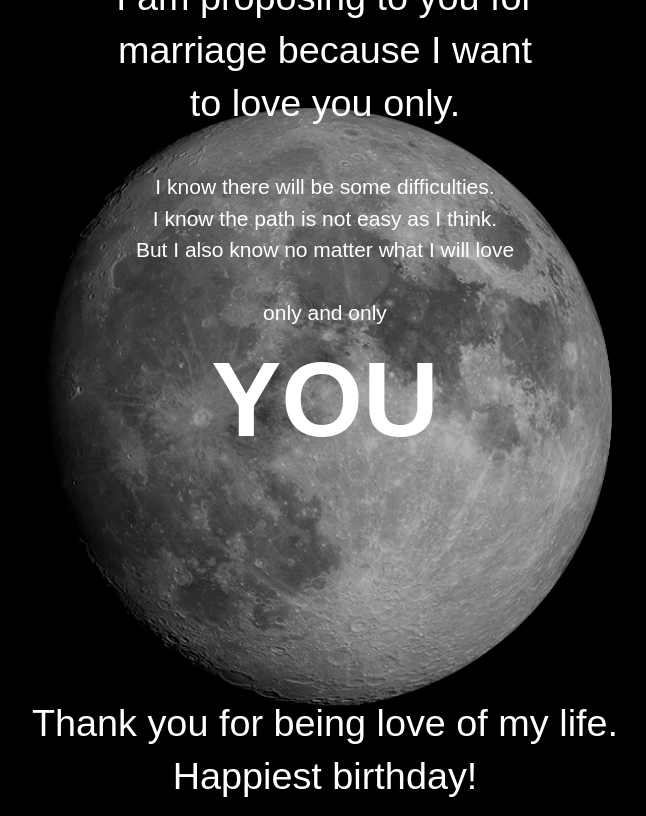
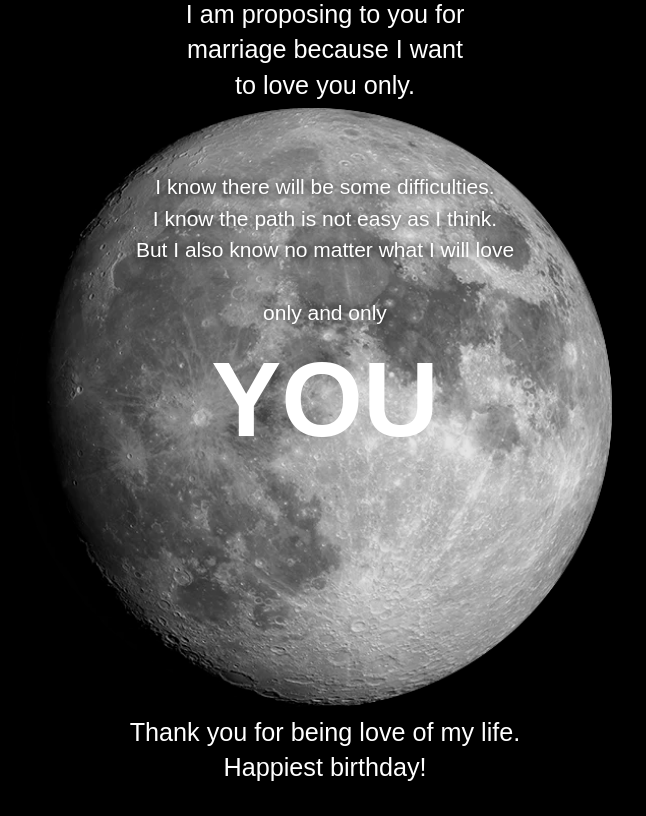
Before and after one commit to quazzart/theressomethingaboutus, a plain HTML site: page index.html in a window 1280 px wide. Both pictures are taken after a click on the element "YES". Shown: the whole page, without its empty margins (315-961 px from the left). Drawn offline with nearby package versions, Linux system fonts and the light colour scheme.

Commit message:
Update main.css

```diff
--- a/main.css
+++ b/main.css
@@ -5,6 +5,7 @@ html, body {
 
 html {
     --moon-size: calc(0.75 * min(100dvw, 100dvh));
+    --space-height: calc(100dvh - var(--moon-size));
     background-color: black;
 
     font-family: Arial, sans-serif;
@@ -40,8 +41,8 @@ html, body, input, div, button {
     background-position-y: calc(50dvh - calc(0.5 * var(--moon-size)));
 
     /* Tint */
-    -webkit-filter: grayscale(1) brightness(0.7);
-    filter: grayscale(1) brightness(0.7);
+    -webkit-filter: grayscale(1) brightness(0.9);
+    filter: grayscale(1) brightness(0.9);
     /*-webkit-filter: brightness(1) grayscale(1) sepia(0) hue-rotate(0) brightness(1) saturate(1) contrast(1);*/
     /*filter: brightness(1) grayscale(1) sepia(0) hue-rotate(0) brightness(1) saturate(1) contrast(1);*/
     /*transition: filter 0.3s;*/
@@ -65,6 +66,7 @@ html, body, input, div, button {
     font-size: calc(var(--moon-size) * 0.1);
     color: inherit;
     text-transform: uppercase;
+    text-shadow: black 0 0 0.1em;
 
     display: flex;
     justify-content: center;
@@ -82,10 +84,11 @@ html, body, input, div, button {
 
     cursor: pointer;
 
-    background: transparent no-repeat;
+    background: rgba(0, 0, 0, 0.25) no-repeat;
     outline: none;
     border: 0.085em solid;
     border-radius: 0.6em;
+    box-shadow: black 0 0 0.1em;
 }
 
 #no {
@@ -115,6 +118,7 @@ html, body, input, div, button {
     font-size: calc(var(--moon-size) * 0.035);
     text-align: center;
     line-height: 1.5em;
+    width: 100dvw;
 }
 
 .proposal > div {
@@ -125,13 +129,15 @@ html, body, input, div, button {
 
 .proposal p, h1 {
     margin: 0;
-    width: 100dvw;
+    width: 100%;
+    text-shadow: black 0 0 1dvh;
 }
 
 .proposal > .top {
-    font-size: 1.8em;
+    top: calc((100dvh - var(--moon-size)) * 0.25);
+    width: 18em;
+    font-size: 1.2em;
     line-height: 1.4em;
-    top: calc((100dvh - var(--moon-size)) * 0.25);
 }
 
 .proposal > .middle-top {
@@ -146,9 +152,17 @@ html, body, input, div, button {
 }
 
 .proposal > .bottom {
-    font-size: 1.8em;
+    width: 17em;
+    font-size: 1.2em;
+    top: calc(75dvh + var(--moon-size) * 0.25);
     line-height: 1.4em;
-    top: calc(75dvh + var(--moon-size) * 0.25);
+}
+
+@media (orientation: portrait) {
+    .proposal > .top, .bottom {
+        font-size: 1.7em !important;
+        line-height: 1.4em;
+    }
 }
 
 /* Debug */
```
